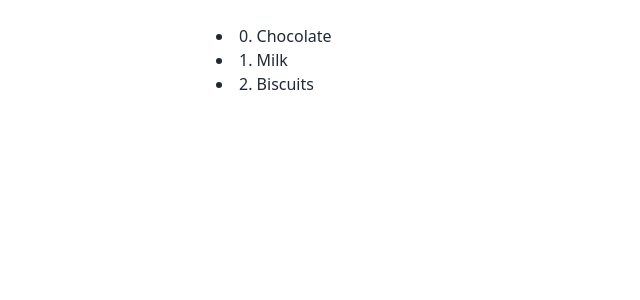
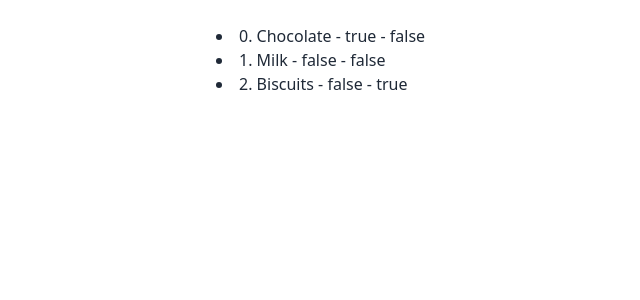
Before and after one commit to andreaborelli/angular17-demo, an Angular app: page / in a window 1280 px wide. Shown: the top 300 px of the page, without its empty margins (232-872 px from the left). Built offline with nearby package versions, Linux system fonts and the light colour scheme.

Commit message:
ngFor e Signals - PROPRIETÀ CONTESTUALI - primo e ultimo elemento

```diff
--- a/src/app/app.component.ts
+++ b/src/app/app.component.ts
@@ -28,11 +28,11 @@ type Product = {
 
     <!-- ngFor e Signals -->
 
-    <!-- In questo caso visualizziamo 0, 1, 2... davanti al product name -->
+    <!-- Oppure sapere qual è il primo elento o l'ultimo... -->
 
     <div class="centered-page sm">
-         <li *ngFor="let product of products(); let i = index">
-             {{i}}. {{product.name}}
+         <li *ngFor="let product of products(); let i = index; let first = first; let last = last ">
+             {{i}}. {{product.name}} - {{first}} - {{last}}
          </li>
       </div>
 
```
